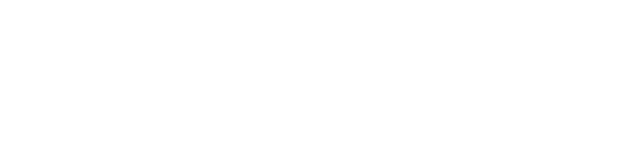
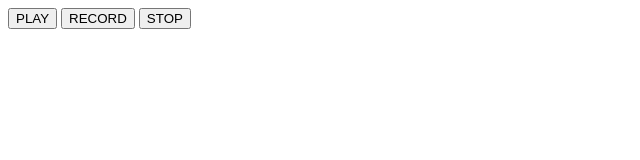
Before and after one commit to Voltex888/PP-IFPB, a plain HTML site: page projeto/index.html in a window 1280 px wide. Shown: the whole page, without its empty margins (0-640 px from the left). Drawn offline with Linux system fonts and the light colour scheme.

Commit message:
alterando html, PP - IFPB

```diff
--- a/projeto/index.html
+++ b/projeto/index.html
@@ -1,11 +1,10 @@
-<!DOCTYPE html>
-<html lang="en">
-<head>
-    <meta charset="UTF-8">
-    <meta name="viewport" content="width=device-width, initial-scale=1.0">
-    <title>Document</title>
-</head>
-<body>
+<html>
+    <body>
+        <button id="buttonPLay"> PLAY</button>
+        <button id="buttonRecord"> RECORD</button>
+        <button id="buttonStop"> STOP</button>
 
-</body>
+        <script src="./js/state.js"></script>
+        <script src="./js/index.js"></script>
+    </body>
 </html>
```
